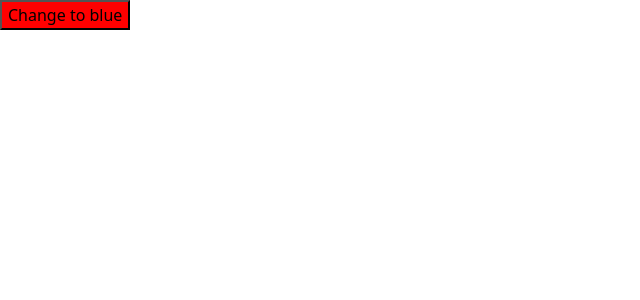
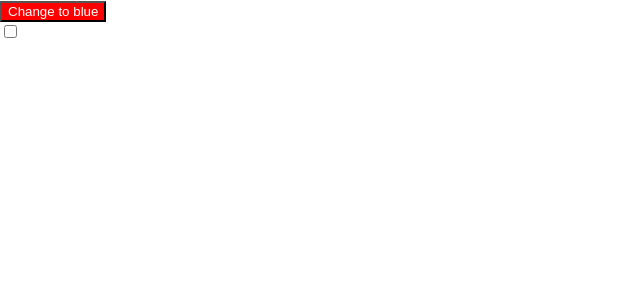
Before and after one commit to Andrew4d3/rtl-udemy-course, a React (Create React App) app in the folder react-code/: page / in a window 1280 px wide. Shown: the top 300 px of the page, without its empty margins (0-640 px from the left). Built offline with nearby package versions, Linux system fonts and the light colour scheme.

Commit message:
Lecture 18 done

```diff
--- a/react-code/src/App.js
+++ b/react-code/src/App.js
@@ -1,18 +1,27 @@
-import { useState } from 'react';
-import logo from './logo.svg';
-import './App.css';
+import { useState } from "react";
 
 function App() {
-  const [ buttonColor, setButtonColor ] = useState('red');
-  const newButtonColor = buttonColor === 'red' ? 'blue' : 'red';
+  const [buttonColor, setButtonColor] = useState("red");
+  const [disabled, setdisabled] = useState(false);
+
+  const newButtonColor = buttonColor === "red" ? "blue" : "red";
 
   return (
-    <div >
+    <div>
       <button
-        style={{backgroundColor: buttonColor}}
-        onClick={() => setButtonColor(newButtonColor)}>
+        style={{ backgroundColor: buttonColor, color: "white" }}
+        onClick={() => setButtonColor(newButtonColor)}
+        disabled={disabled}
+      >
         Change to {newButtonColor}
       </button>
+      <br />
+      <input
+        type="checkbox"
+        id="enable-button-checkbox"
+        defaultChecked={disabled}
+        onChange={(e) => setdisabled(e.target.checked)}
+      />
     </div>
   );
 }
--- a/react-code/src/index.js
+++ b/react-code/src/index.js
@@ -3,7 +3,6 @@ import ReactDOM from "react-dom";
 import "./index.css";
 import App from "./App";
 import reportWebVitals from "./reportWebVitals";
-import "bootstrap/dist/css/bootstrap.min.css";
 
 ReactDOM.render(
   <React.StrictMode>
```
Also changed, not shown: 1 other file (tests, documents, lock files or other folders).
